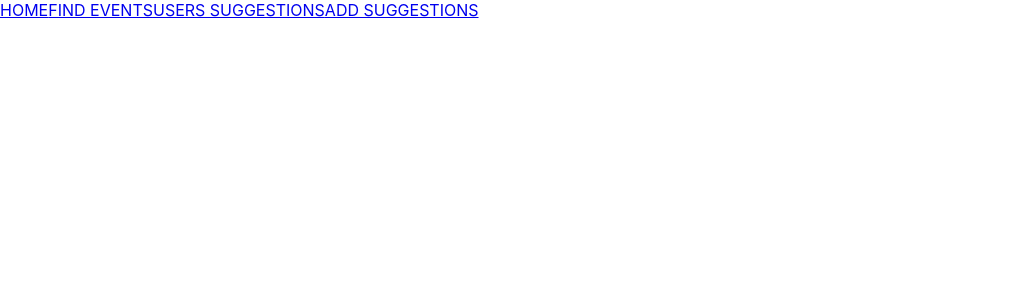
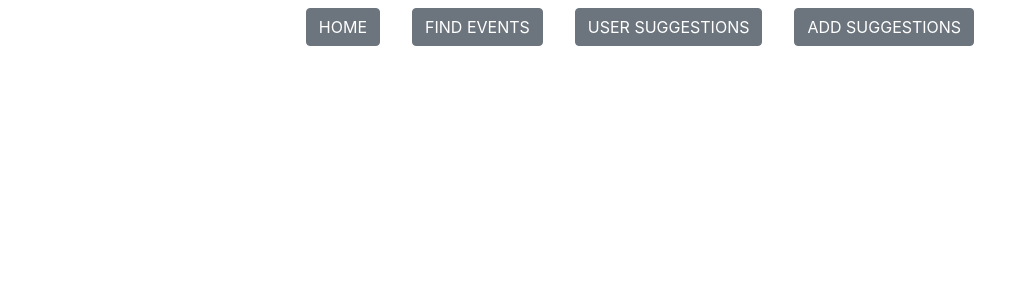
Before and after one commit to sibinbhaskaran/eventsfinder, a React (Create React App) app: page / in a window 1280 px wide. Shown: the top 300 px of the page, without its empty margins (0-1036 px from the left). Built offline with nearby package versions, Linux system fonts and the light colour scheme; no server answers.

Commit message:
updated styling for navbar

```diff
--- a/package.json
+++ b/package.json
@@ -11,9 +11,11 @@
     "@testing-library/react": "^9.5.0",
     "@testing-library/user-event": "^7.2.1",
     "axios": "^0.19.2",
+    "bootstrap": "^4.5.2",
     "geolocation": "^0.2.0",
     "moment": "^2.27.0",
     "react": "^16.13.1",
+    "react-bootstrap": "^1.3.0",
     "react-dom": "^16.13.1",
     "react-geolocated": "^3.0.1",
     "react-router-dom": "^5.2.0",
--- a/public/index.html
+++ b/public/index.html
@@ -8,6 +8,12 @@
     <meta
       name="description"
       content="Web site created using create-react-app"
+    />
+    <link
+      rel="stylesheet"
+      href="https://maxcdn.bootstrapcdn.com/bootstrap/4.5.0/css/bootstrap.min.css"
+      integrity="sha384-9aIt2nRpC12Uk9gS9baDl411NQApFmC26EwAOH8WgZl5MYYxFfc+NcPb1dKGj7Sk"
+      crossorigin="anonymous"
     />
     <link rel="apple-touch-icon" href="%PUBLIC_URL%/logo192.png" />
     <!--
--- a/src/App.js
+++ b/src/App.js
@@ -66,7 +66,7 @@ export default class App extends Component {
            render={() => (<SuggestionDisplay events = {this.state.events} /> )} />
 
         </Switch>
-        <CurrentLocation  />
+        {/* <CurrentLocation  /> */}
 
 
       </div>
--- a/src/components/NavBar.jsx
+++ b/src/components/NavBar.jsx
@@ -1,15 +1,29 @@
 import React, { Component } from 'react'
 import { Link } from 'react-router-dom'
+import Nav from "react-bootstrap/Nav";
+import { Container } from 'react-bootstrap';
+import Button from 'react-bootstrap/Button'
+
 
 export default class NavBar extends Component {
     render() {
         return (
-            <div className="NavBar">
-                <Link to='/'>HOME</Link>
-                <Link to='/eventsfinder'>FIND EVENTS</Link>
-                <Link to='/display'>USERS SUGGESTIONS</Link>
-                <Link to='/suggestion'>ADD SUGGESTIONS</Link>
-            </div>
+            <Container>
+            <Nav className="justify-content-center ">
+            <Nav.Item>
+            <Nav.Link><Link to='/'><Button variant="secondary">HOME</Button></Link></Nav.Link>
+            </Nav.Item>
+            <Nav.Item>
+            <Nav.Link><Link to='/eventsfinder'><Button variant="secondary">FIND EVENTS</Button></Link></Nav.Link>
+            </Nav.Item>
+            <Nav.Item>
+            <Nav.Link><Link to='/display'><Button variant="secondary">USER SUGGESTIONS</Button></Link></Nav.Link>
+            </Nav.Item>
+            <Nav.Item>
+            <Nav.Link><Link to='/suggestion'><Button variant="secondary">ADD SUGGESTIONS</Button></Link></Nav.Link>
+            </Nav.Item>
+            </Nav>
+            </Container>
         )
     }
 }
--- a/src/index.js
+++ b/src/index.js
@@ -4,7 +4,7 @@ import './index.css';
 import App from './App';
 import * as serviceWorker from './serviceWorker';
 import { BrowserRouter as Router} from 'react-router-dom'
-
+import 'bootstrap/dist/css/bootstrap.min.css';
 ReactDOM.render(
   <React.StrictMode>
     <Router>
```
Also changed, not shown: 1 other file (tests, documents, lock files or other folders).
